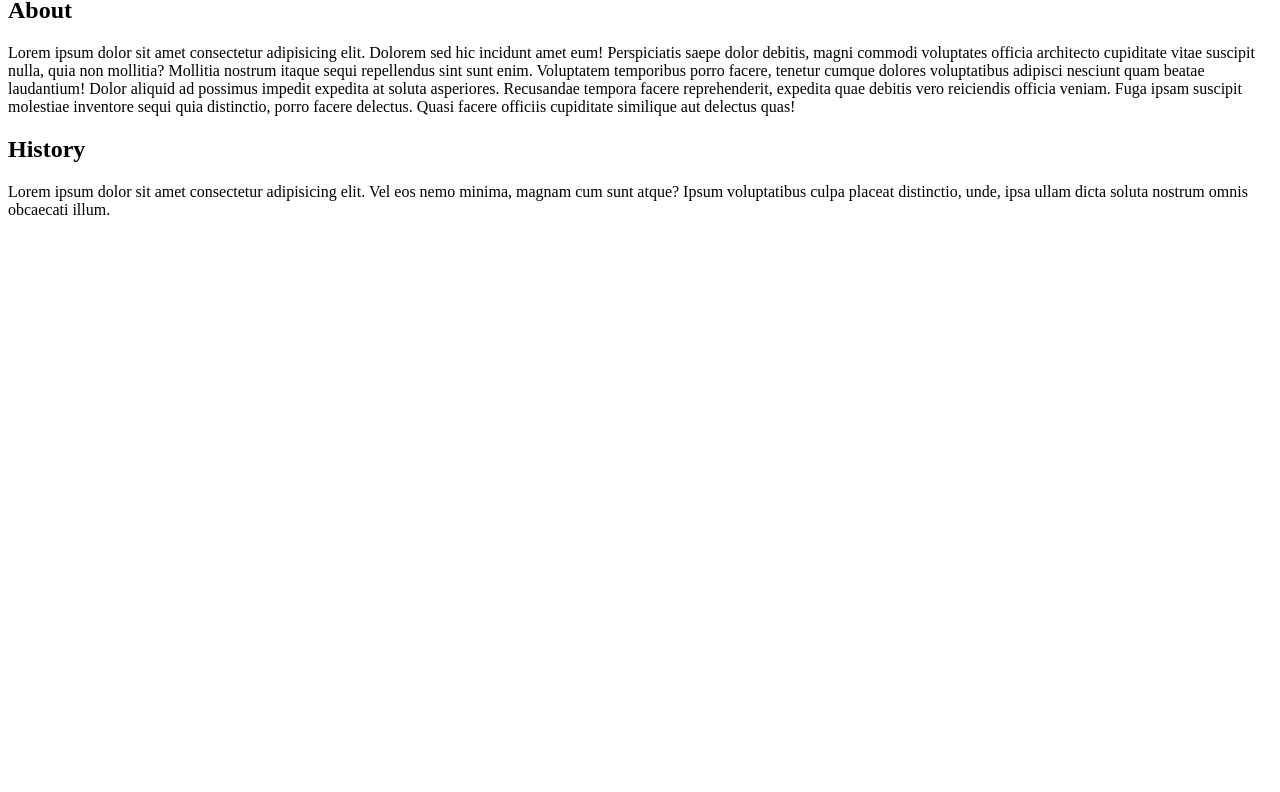
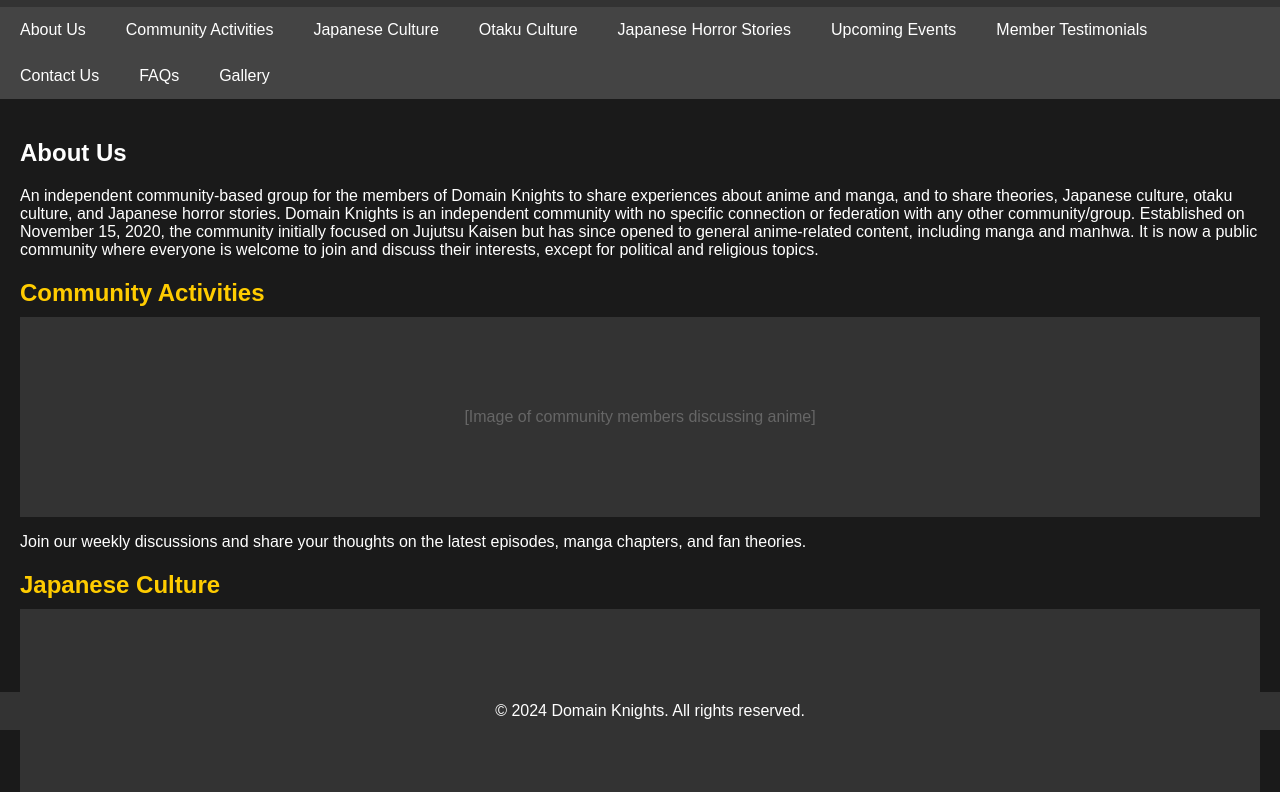
Before and after one commit to AgSpades/domain-knights-web, a plain HTML site: page index.html in a window 1280 px wide. Shown: the part 70-862 px from the top of the page. Before the commit the page ends 800 px from the top, so only its background shows below. Drawn offline with Linux system fonts and the light colour scheme.

Commit message:
Create boilerplate html and add style.css -Made the initial draft of the webpage.

```diff
--- a/index.html
+++ b/index.html
@@ -4,16 +4,109 @@
     <meta charset="UTF-8">
     <meta name="viewport" content="width=device-width, initial-scale=1.0">
     <title>Domain Knights Community</title>
+<link rel="stylesheet" href = "styles.css">
 </head>
 <body>
-    <header><nav><h1>Domain Knights</h1></nav></header>
-<div id="description">
-    <h2>About</h2>
-    <p>Lorem ipsum dolor sit amet consectetur adipisicing elit. Dolorem sed hic incidunt amet eum! Perspiciatis saepe dolor debitis, magni commodi voluptates officia architecto cupiditate vitae suscipit nulla, quia non mollitia?
-    Mollitia nostrum itaque sequi repellendus sint sunt enim. Voluptatem temporibus porro facere, tenetur cumque dolores voluptatibus adipisci nesciunt quam beatae laudantium! Dolor aliquid ad possimus impedit expedita at soluta asperiores.
-    Recusandae tempora facere reprehenderit, expedita quae debitis vero reiciendis officia veniam. Fuga ipsam suscipit molestiae inventore sequi quia distinctio, porro facere delectus. Quasi facere officiis cupiditate similique aut delectus quas!</p>
-    <h2>History</h2>
-    <p>Lorem ipsum dolor sit amet consectetur adipisicing elit. Vel eos nemo minima, magnam cum sunt atque? Ipsum voluptatibus culpa placeat distinctio, unde, ipsa ullam dicta soluta nostrum omnis obcaecati illum.</p>
-</div>
-</body>
+  <header>
+        <h1>Domain Knights</h1>
+    </header>
+    <nav>
+        <a href="#about">About Us</a>
+        <a href="#activities">Community Activities</a>
+        <a href="#culture">Japanese Culture</a>
+        <a href="#otaku">Otaku Culture</a>
+        <a href="#horror">Japanese Horror Stories</a>
+        <a href="#events">Upcoming Events</a>
+        <a href="#testimonials">Member Testimonials</a>
+        <a href="#contact">Contact Us</a>
+        <a href="#faq">FAQs</a>
+        <a href="#gallery">Gallery</a>
+    </nav>
+    <div class="container">
+        <div id="about" class="about">
+            <h2>About Us</h2>
+            <p>An independent community-based group for the members of Domain Knights to share experiences about anime and manga, and to share theories, Japanese culture, otaku culture, and Japanese horror stories. Domain Knights is an independent community with no specific connection or federation with any other community/group. Established on November 15, 2020, the community initially focused on Jujutsu Kaisen but has since opened to general anime-related content, including manga and manhwa. It is now a public community where everyone is welcome to join and discuss their interests, except for political and religious topics.</p>
+        </div>
+
+        <div id="activities" class="section">
+            <h2>Community Activities</h2>
+            <div class="image-placeholder">
+                <!-- Placeholder for image: A group of anime fans discussing -->
+                [Image of community members discussing anime]
+            </div>
+            <p>Join our weekly discussions and share your thoughts on the latest episodes, manga chapters, and fan theories.</p>
+        </div>
+
+        <div id="culture" class="section">
+            <h2>Japanese Culture</h2>
+            <div class="image-placeholder">
+                <!-- Placeholder for image: Japanese cultural event or festival -->
+                [Image of a Japanese cultural event]
+            </div>
+            <p>Learn and share insights about Japanese culture, including traditional festivals, food, and customs.</p>
+        </div>
+
+        <div id="otaku" class="section">
+            <h2>Otaku Culture</h2>
+            <div class="image-placeholder">
+                <!-- Placeholder for image: Otaku merchandise collection -->
+                [Image of otaku merchandise]
+            </div>
+            <p>Explore the world of otaku culture, from merchandise collections to cosplay events and more.</p>
+        </div>
+
+        <div id="horror" class="section">
+            <h2>Japanese Horror Stories</h2>
+            <div class="image-placeholder">
+                <!-- Placeholder for image: Scary Japanese folklore illustration -->
+                [Image of a Japanese horror story or folklore illustration]
+            </div>
+            <p>Dive into the eerie world of Japanese horror stories and folklore, and share your favorite spooky tales.</p>
+        </div>
+
+        <div id="events" class="events">
+            <h2>Upcoming Events</h2>
+            <p>Stay tuned for our upcoming events where we gather to discuss and celebrate our love for anime and manga.</p>
+        </div>
+
+        <div id="testimonials" class="testimonials">
+            <h2>Member Testimonials</h2>
+            <p>"Domain Knights is my go-to place for all things anime. The community is welcoming and engaging!" - Member A</p>
+            <p>"I love the weekly discussions and the variety of topics we cover." - Member B</p>
+        </div>
+
+        <div id="contact" class="contact">
+            <h2>Contact Us</h2>
+            <form class="contact-form">
+                <input type="text" placeholder="Your Name" required>
+                <input type="email" placeholder="Your Email" required>
+                <textarea placeholder="Your Message" required></textarea>
+                <button type="submit">Send Message</button>
+            </form>
+        </div>
+
+        <div id="faq" class="faq">
+            <h2>FAQs</h2>
+            <p><strong>How do I join the community?</strong>Just click on the link.</p>
+            <p><strong>Is there a membership fee?</strong> No, joining the Domain Knights community is free.</p>
+            <p><strong>Can I suggest new topics for discussion?</strong> Absolutely! We welcome suggestions from all members.</p>
+        </div>
+
+        <div id="gallery" class="gallery">
+            <h2>Gallery</h2>
+            <div class="image-placeholder">
+                <!-- Placeholder for image: Community event photo -->
+                [Image of a community event]
+            </div>
+            <div class="image-placeholder">
+                <!-- Placeholder for image: Cosplay event photo -->
+                [Image of a cosplay event]
+            </div>
+        </div>
+    </div>
+    <footer>
+        &copy; 2024 Domain Knights. All rights reserved.
+    </footer></body>
+
+
 </html>
--- /dev/null
+++ b/styles.css
@@ -0,0 +1,84 @@
+body {
+            font-family: Arial, sans-serif;
+            background-color: #1a1a1a;
+            color: #ffffff;
+            margin: 0;
+            padding: 0;
+        }
+        header {
+            background-color: #333333;
+            padding: 20px;
+            text-align: center;
+        }
+        header h1 {
+            color: #ffcc00;
+            margin: 0;
+        }
+        nav {
+            background-color: #444444;
+            overflow: hidden;
+        }
+        nav a {
+            float: left;
+            display: block;
+            color: #ffffff;
+            text-align: center;
+            padding: 14px 20px;
+            text-decoration: none;
+        }
+        nav a:hover {
+            background-color: #555555;
+        }
+        .container {
+            padding: 20px;
+        }
+        .description, .about, .events, .testimonials, .contact, .faq, .gallery {
+            margin-bottom: 20px;
+        }
+        .section {
+            margin-bottom: 20px;
+        }
+        .section h2 {
+            color: #ffcc00;
+            margin-bottom: 10px;
+        }
+        .section p {
+            margin-bottom: 10px;
+        }
+        .image-placeholder {
+            background-color: #333333;
+            width: 100%;
+            height: 200px;
+            display: flex;
+            align-items: center;
+            justify-content: center;
+            color: #666666;
+            margin-bottom: 10px;
+        }
+        footer {
+            background-color: #333333;
+            padding: 10px;
+            text-align: center;
+            color: #ffffff;
+            position: fixed;
+            width: 100%;
+            bottom: 0;
+        }
+        .contact-form input, .contact-form textarea {
+            width: 100%;
+            padding: 10px;
+            margin-bottom: 10px;
+            border: none;
+            border-radius: 5px;
+        }
+        .contact-form button {
+            padding: 10px 20px;
+            border: none;
+            border-radius: 5px;
+            background-color: #ffcc00;
+            color: #1a1a1a;
+            cursor: pointer;
+        }
+        .contact-form button:hover {
+            background-color: #e6b800;
+        }
```
